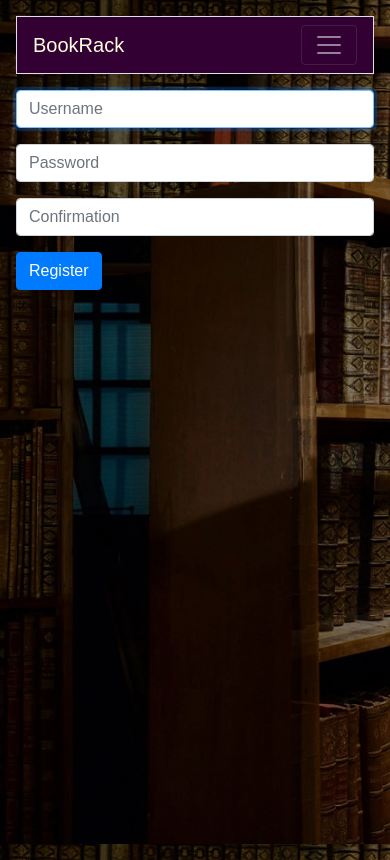
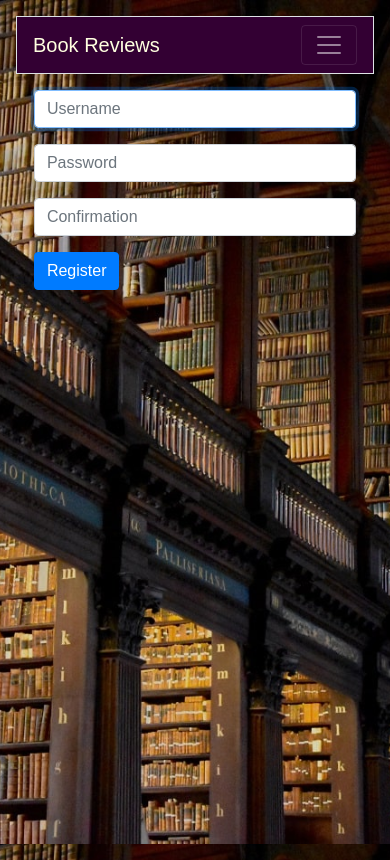
Before and after one commit to alfiomartini/book-reviews, a Flask app: page /register in a window 390 px wide. Run offline with Flask 2, Linux system fonts and the light colour scheme; some libraries are stand-ins or nearby versions.

Commit message:
Changed background image and overall styling

```diff
--- a/application.py
+++ b/application.py
@@ -56,4 +56,4 @@ def index():
     return render_template('index.html')
 
 if __name__ == '__main__':
-    app.run()
+    app.run(debug=True)
--- a/edit/templates/edit.html
+++ b/edit/templates/edit.html
@@ -24,7 +24,7 @@
           {% endfor %}
       </ul>
   </div> <!-- end bookitem -->
-</div> <!-- end flexbox-->
+</div> <!-- end booklist-->
 
 <div class="edit-container hide-block">
   <div class="book-container border border-light">
--- a/remove/templates/remove.html
+++ b/remove/templates/remove.html
@@ -52,7 +52,7 @@
   </div>
   <form class="form-boot mt-3 hide-block" id="form-add-review"
     action="/remove_review" method="post">
-    <input class = "btn btn-primary" type="submit" value="Delete">
+    <input class = "btn btn-dark" type="submit" value="Delete">
     <input type="text" name = "isbn" value="" hidden>
   </form>
 </div>
--- a/static/styles.css
+++ b/static/styles.css
@@ -7,7 +7,7 @@ body{
   font-family: Arial, Helvetica, sans-serif;
   background-color: black ;
 
-  background-image: url('/static/images/stefan-steinbauer-unsplash-minecratf-min-1400-900.jpg');
+  background-image: url('/static/images/guillaume-henrotte-unsplash-1400-900-min.jpg');
   background-repeat: no-repeat;
   background-position: center center;
   background-size: cover;
@@ -65,11 +65,11 @@ body{
 
 /* Forms in register.html and login.html */
 
-/* .form-boot{
-  width: 70%;
+.form-boot{
+  width: 80%;
   margin:auto;
-  text-align: center;
-} */
+  /* text-align: center; */
+}
 
 .form-group label{
   color:lightsteelblue;
@@ -88,7 +88,9 @@ body{
   list-style-type: none;
   margin: 0;
   padding: 0px 5px 8px 5px;
-  background-color: #330033
+  /* background-color: #330033; */
+  background-color: #000000;
+  background-image: linear-gradient(315deg, #000000 0%, #414141 74%);
 }
 
 .books li a{
@@ -199,14 +201,22 @@ body{
 /* Edit.html */
 
 .edit-container{
-  width:70%;
+  width:80%;
   margin:auto;
   font-size: 16px;
 }
 
+.edit-container .form-boot{
+  width: 100%;
+}
 @media (max-width:500px){
   .edit-container{
     width:90%;
+  }
+
+  .form-boot{
+      width: 90%;
+      margin:auto;
   }
 }
 /* Utilities */
--- a/templates/layout.html
+++ b/templates/layout.html
@@ -34,7 +34,7 @@
     <body>
 
         <nav class="navbar navbar-expand-md  navbar-dark bg-dark border m-3">
-            <a class="navbar-brand" href="/"><span class="color-brand">BookRack</span></a>
+            <a class="navbar-brand" href="/"><span class="color-brand">Book Reviews</span></a>
             <button aria-controls="navbar" aria-expanded="false" aria-label="Toggle navigation"
                  class="navbar-toggler" data-target="#navbar" data-toggle="collapse"
                  type="button">
@@ -56,7 +56,26 @@
                         returning false simply says to the browser that the button has not been clicked -->
                     </form>
                     <ul class="navbar-nav mr-auto mt-2">
-                        <li class="nav-item"><a class="nav-link"
+                        <li class = "nav-item dropdown">
+                            <a  class="nav-link dropdown-toggle"  href="#"
+                                id="navbardrop" data-toggle="dropdown">
+                                <span data-toggle='tooltip' title="Bookmark Actions" data-placement='bottom'>
+                                    <span class="color-navbar">Reviews</span>
+                                </span></a>
+                            </a>
+                            <div class="dropdown-menu">
+                                <a class="dropdown-item text-white" href="{{url_for('edit_bp.edit')}}"
+                                 data-toggle='tooltip' title="Edit Reviews"
+                                 data-placement='bottom'>
+                                <span class="">Edit</span></a>
+                                <a  class="dropdown-item text-white"  href="{{url_for('remove_bp.remove')}}"
+                                data-toggle="tooltip" title="Remove Reviews"
+                                data-placement='bottom'>
+                                <span class="">Remove</span></a>
+                            </div>
+                        </li>
+                        <!-- <li class="nav-item">
+                           <a class="nav-link"
                             href="{{url_for('edit_bp.edit')}}"
                             data-toggle='tooltip' title="Edit Reviews"
                             data-placement='bottom'>
@@ -67,7 +86,7 @@
                                 data-toggle="tooltip" title="Remove Reviews"
                                 data-placement='bottom'>
                                 <span class="color-navbar">Remove</span></a>
-                        </li>
+                        </li> -->
                         <li class="nav-item"><a class="nav-link"
                             href="{{url_for('auth_bp.password')}}"
                             data-toggle='tooltip' title="Change Password"
@@ -83,7 +102,7 @@
                             </a>
                             <div class="dropdown-menu">
                                 <a class="dropdown-item text-white">
-                                    BookRack (Flask App)
+                                    Book Reviews (Flask App)
                                 </a>
                                 <a class="dropdown-item text-white">
                                     August, 2020
```
Also changed, not shown: static/images/guillaume-henrotte-unsplash-1400-900-min.jpg (added).
